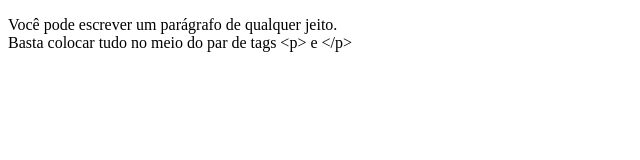
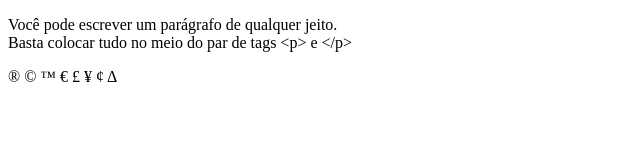
Before and after one commit to EvertonSilva22/HTML-e-CSS, a plain HTML site: page Símbolos e Emoji no seu site/index.html in a window 1280 px wide. Shown: the whole page, without its empty margins (0-640 px from the left). Drawn offline with Linux system fonts and the light colour scheme.

Commit message:
Simbolos.

```diff
--- a/Símbolos e Emoji no seu site/index.html
+++ b/Símbolos e Emoji no seu site/index.html
@@ -14,5 +14,16 @@
        no meio do par de tags
        &lt;p&gt; e &lt;/p&gt;
     </p>
+
+    <p>
+        &reg;
+        &copy;
+        &trade;
+        &euro;
+        &pound;
+        &yen;
+        &cent;
+        &Delta;
+    </p>
 </body>
 </html>
```
